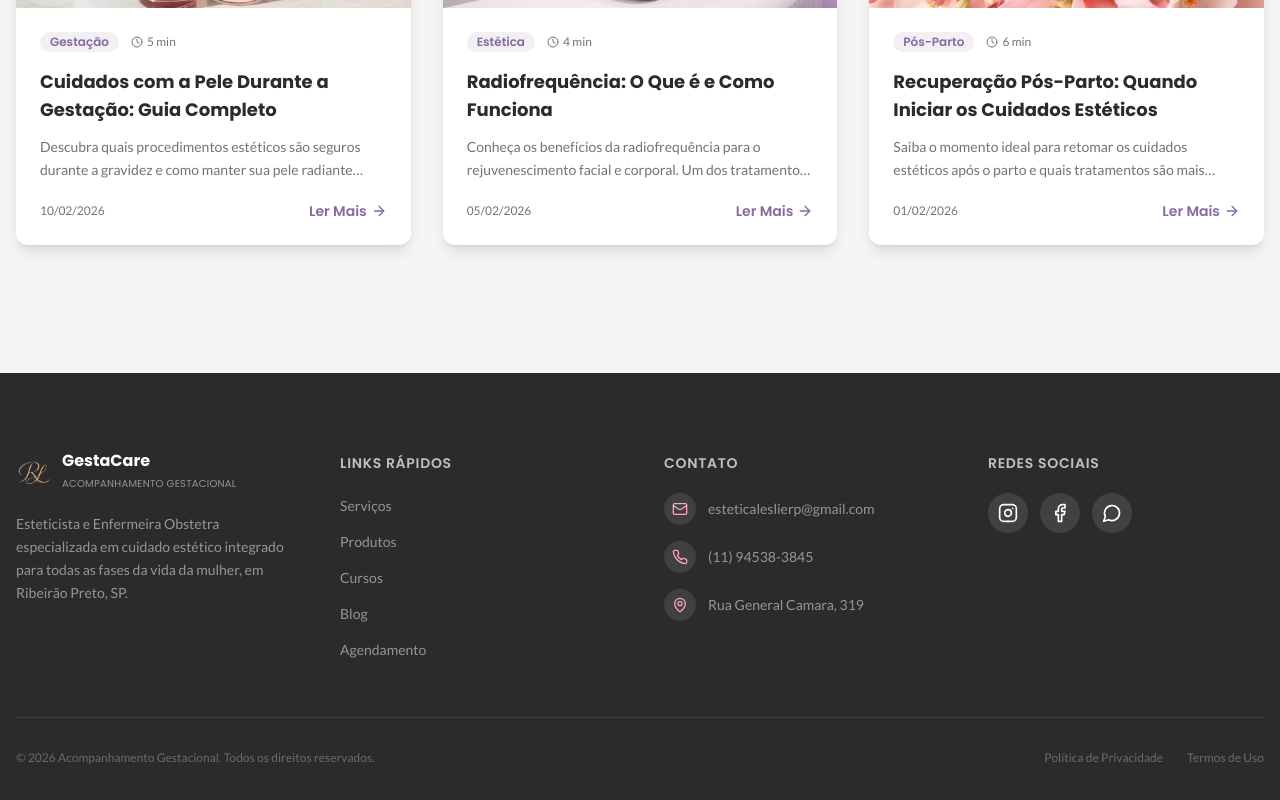
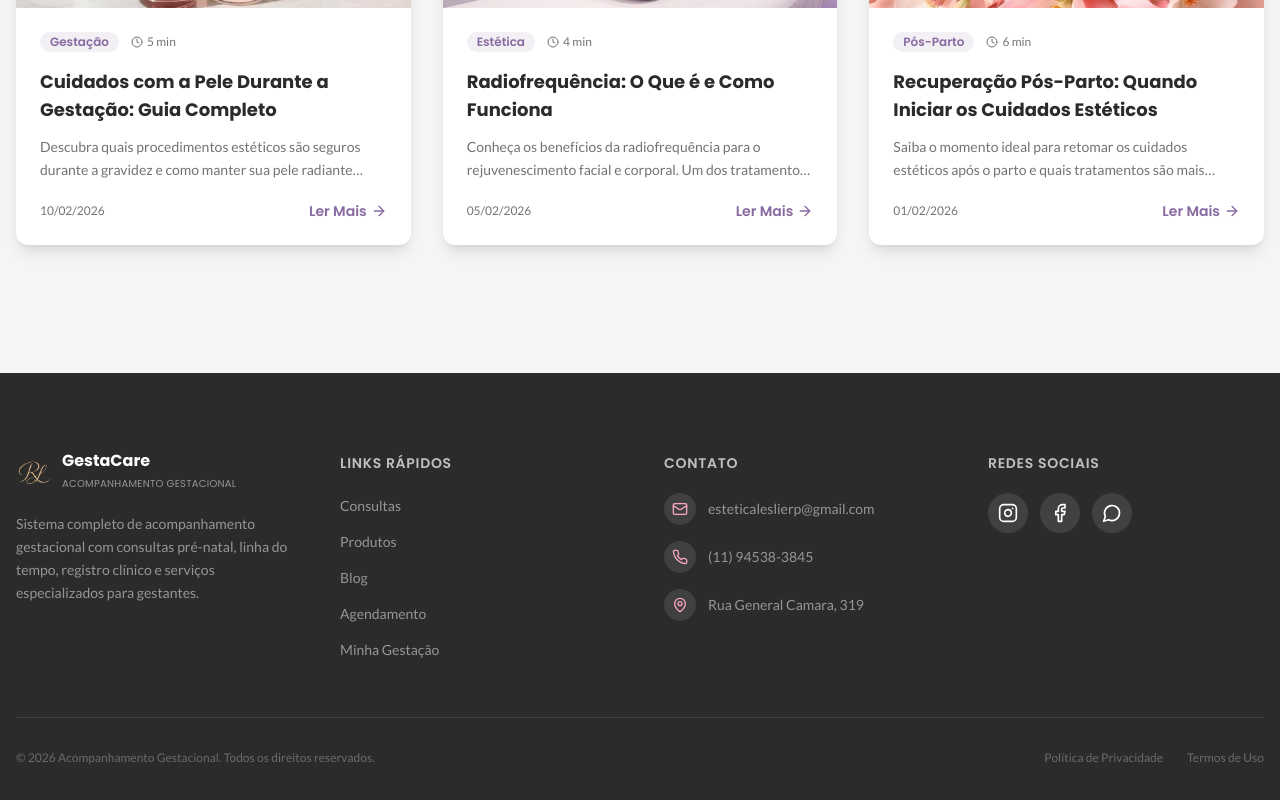
Before and after one commit to DevPles/rayssa-glow-hub, a React (Vite) app: page / in a window 1280 px wide. Shown: the part 4118-4918 px from the top of the page. Built offline with nearby package versions, Linux system fonts and the light colour scheme; no server answers; the database is empty; the HTML template or start-up script is replaced by a standard one.

Commit message:
Transform gestante site
Co-authored-by: Eleuterio258 <7691358+Eleuterio258@users.noreply.github.com>

```diff
--- a/src/components/layout/Footer.tsx
+++ b/src/components/layout/Footer.tsx
@@ -17,7 +17,7 @@ const Footer = () => {
               </div>
             </div>
             <p className="text-sm text-card/50 leading-relaxed">
-              Esteticista e Enfermeira Obstetra especializada em cuidado estético integrado para todas as fases da vida da mulher, em Ribeirão Preto, SP.
+              Sistema completo de acompanhamento gestacional com consultas pré-natal, linha do tempo, registro clínico e serviços especializados para gestantes.
             </p>
           </div>
 
@@ -25,7 +25,7 @@ const Footer = () => {
           <div>
             <h4 className="font-heading font-semibold mb-5 text-sm tracking-wider uppercase text-card/70">Links Rápidos</h4>
             <ul className="space-y-3">
-              {["Serviços", "Produtos", "Cursos", "Blog", "Agendamento"].map((link) => (
+              {["Consultas", "Produtos", "Blog", "Agendamento", "Minha Gestação"].map((link) => (
                 <li key={link}>
                   <a href="#" className="text-sm text-card/50 hover:text-accent transition-colors">{link}</a>
                 </li>
```
